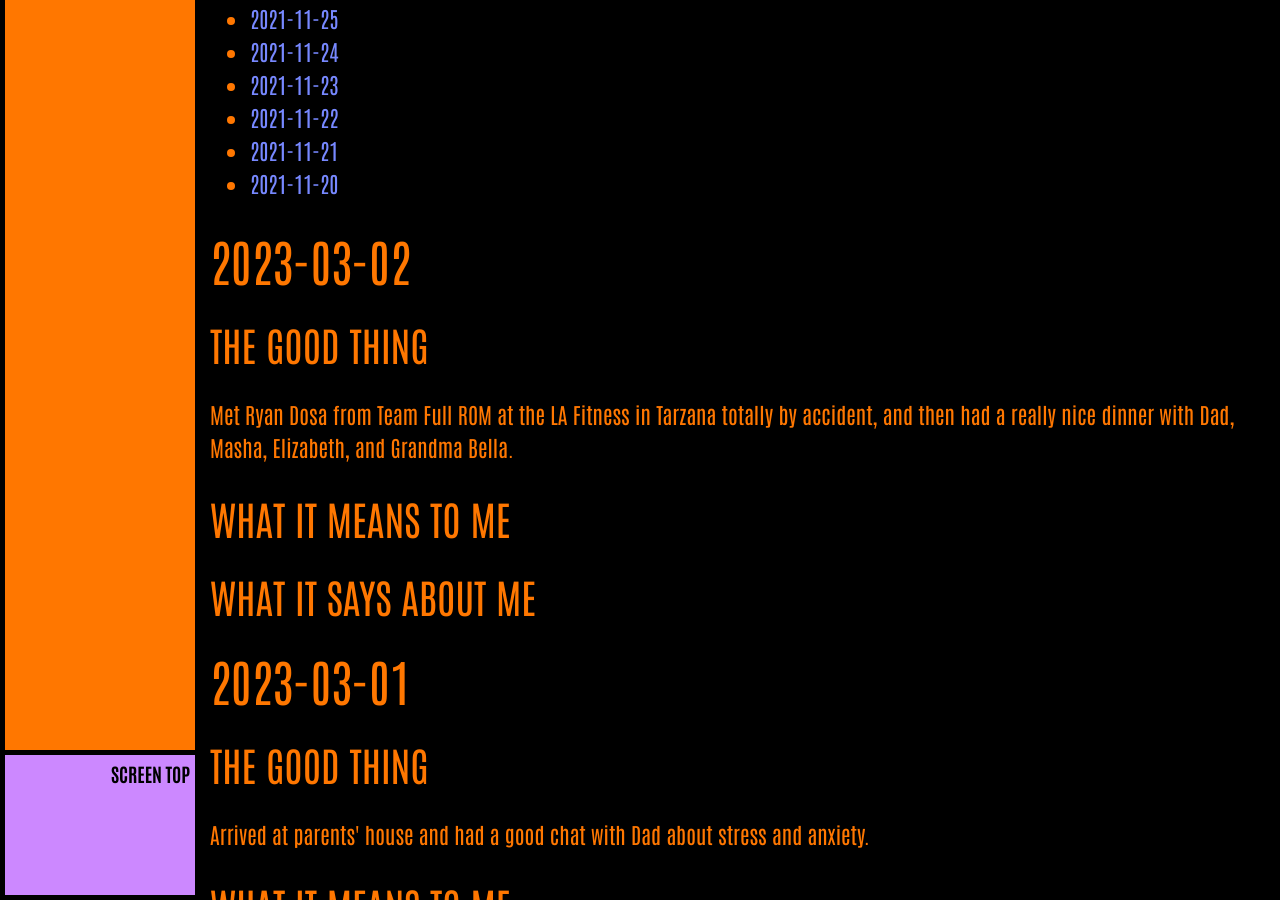
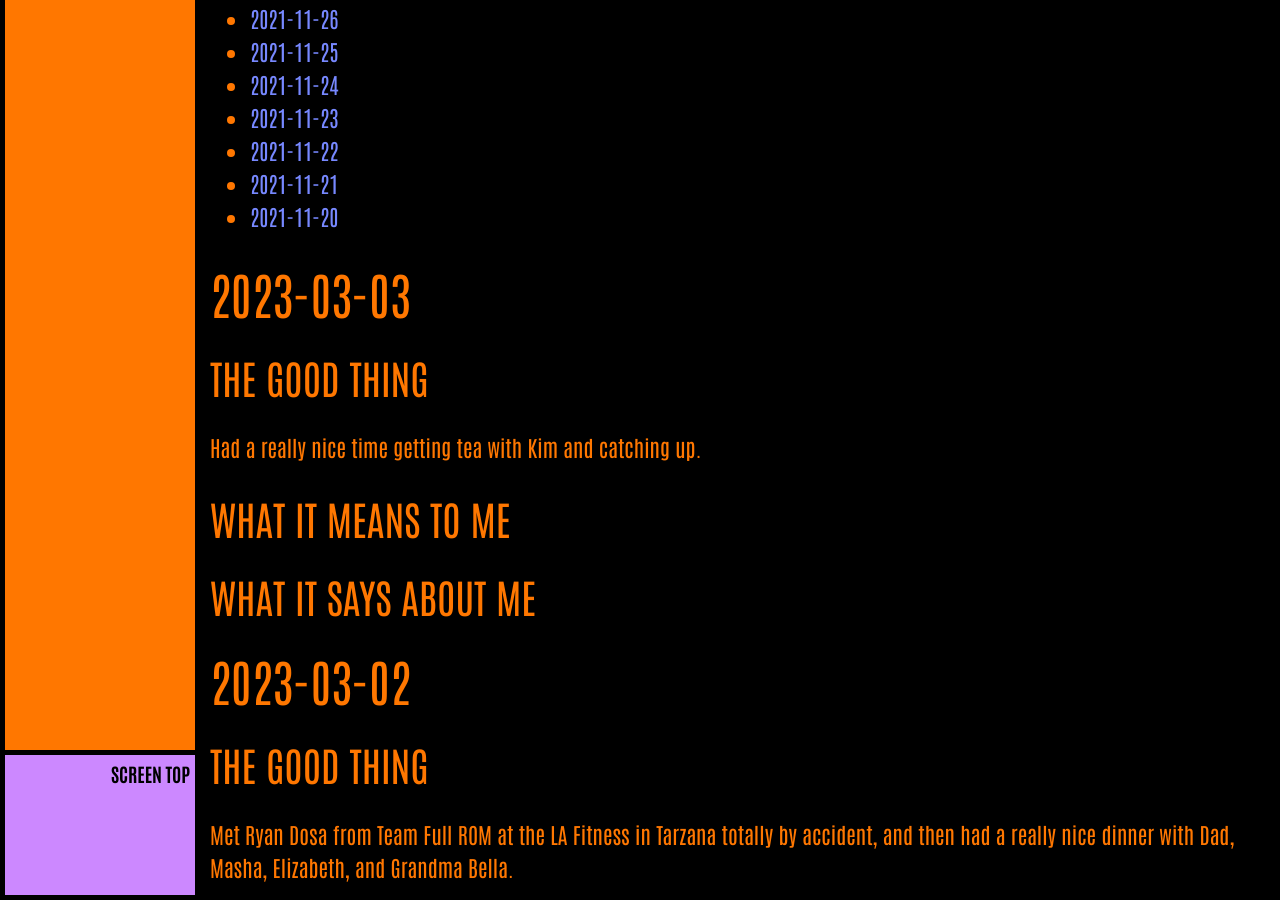
Before and after one commit to ArthurZey/arthurzey.github.io, a Jekyll site: the page built from _pages/one-good-thing.md, in a window 1280 px wide and 900 px high, scrolled down 9669 px. Built offline with Jekyll 4.4.1, drawn with Linux system fonts in a browser that asks for light colours; some of the changed text lies outside the part shown.

Commit message:
added stub for 2023-03-03

```diff
--- a/_pages/one-good-thing.md
+++ b/_pages/one-good-thing.md
@@ -13,6 +13,15 @@
 {:toc}
 {::options toc_levels="2" /}
 
+## 2023-03-03
+### The Good Thing
+Had a really nice time getting tea with Kim and catching up.
+### What It Means to Me
+
+### What It Says about Me
+
+
+
 ## 2023-03-02
 ### The Good Thing
 Met Ryan Dosa from Team Full ROM at the LA Fitness in Tarzana totally by accident, and then had a really nice dinner with Dad, Masha, Elizabeth, and Grandma Bella.
```
Also changed, not shown: other parts of _pages/one-good-thing.md (+1 -1 lines).
